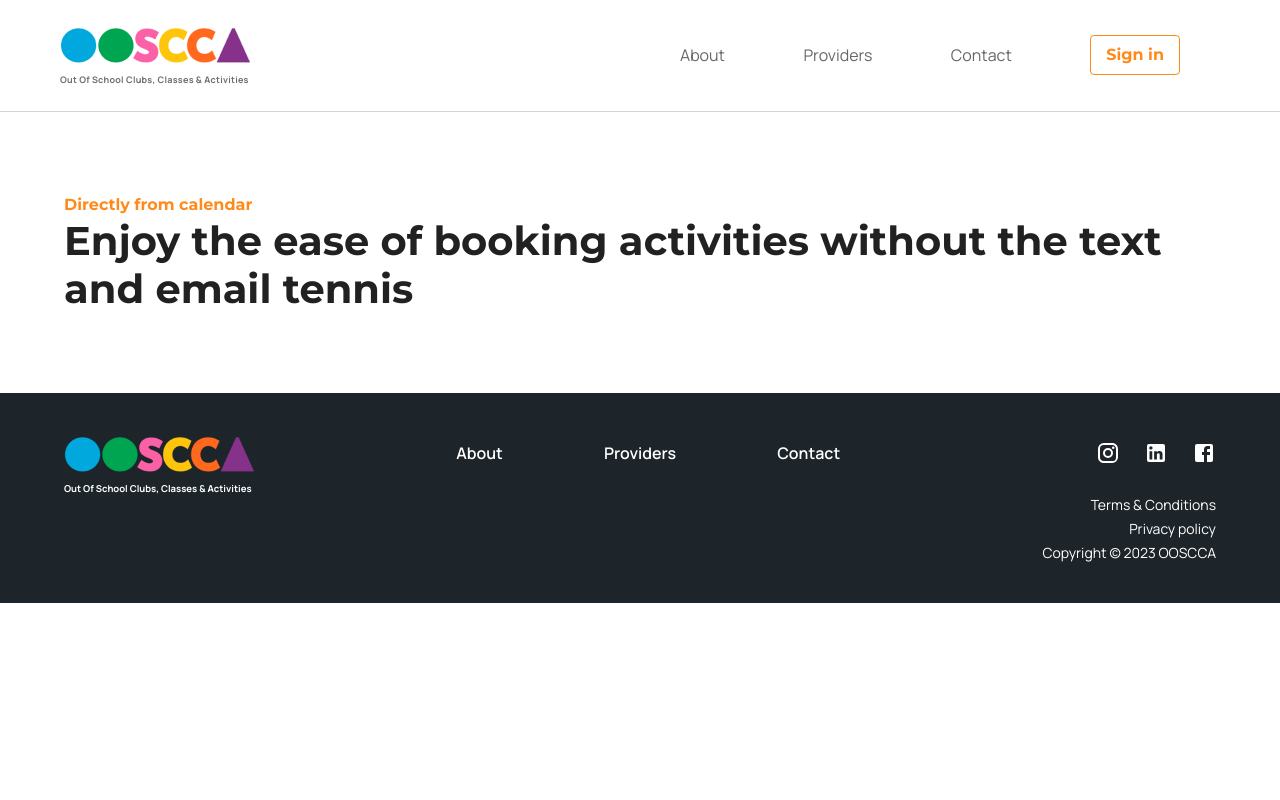
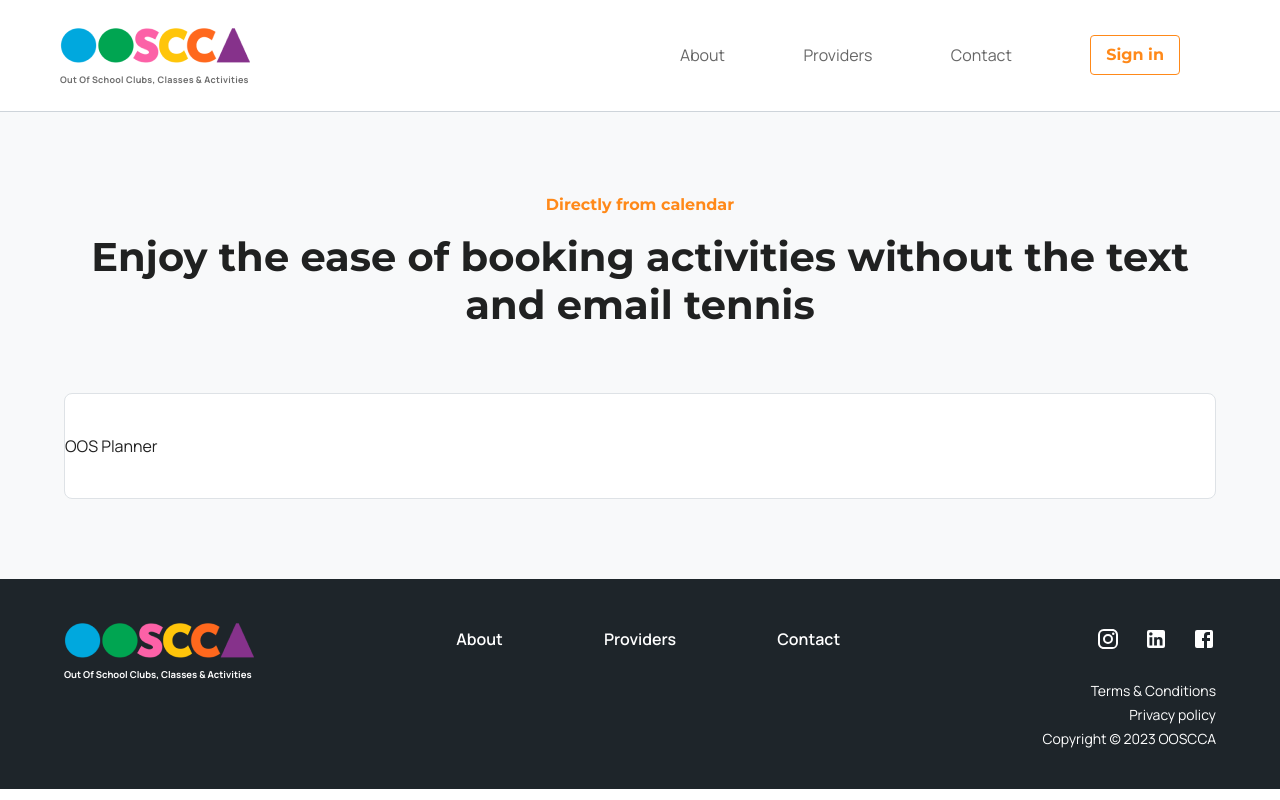
Before and after one commit to digital-brother/ooscca-fe, a Next.js app: page /booking in a window 1280 px wide. Built offline with nearby package versions, Linux system fonts and the light colour scheme.

Commit message:
Add OOS Planner container

```diff
--- a/src/app/booking/OOSPlanner.js
+++ /dev/null
@@ -1,12 +0,0 @@
-import { Box, Container, Typography } from "@mui/material";
-
-export default function OOSPlanner() {
-  return (
-    <Box>
-      <Container sx={{ my: 10 }}>
-        <Typography variant="overlineBold">Directly from calendar</Typography>
-        <Typography variant="h2">Enjoy the ease of booking activities without the text and email tennis</Typography>
-      </Container>
-    </Box>
-  );
-}
--- /dev/null
+++ b/src/app/booking/OOSPlannerSection.js
@@ -0,0 +1,25 @@
+import { Box, Container, Typography } from "@mui/material";
+
+function OOSPlanner({ sx }) {
+  return (
+    <Box sx={{ borderRadius: 2, bgcolor: "white", border: "1px solid", borderColor: "grey.200", ...sx }}>
+      OOS Planner
+    </Box>
+  );
+}
+
+export default function OOSPlannerSection() {
+  return (
+    <Box sx={{ bgcolor: "grey.50", py: 10 }}>
+      <Container>
+        <Box sx={{ textAlign: "center" }}>
+          <Typography variant="overlineBold">Directly from calendar</Typography>
+          <Typography variant="h2" sx={{ mt: 2 }}>
+            Enjoy the ease of booking activities without the text and email tennis
+          </Typography>
+        </Box>
+        <OOSPlanner sx={{ mt: 8, py: 5 }} />
+      </Container>
+    </Box>
+  );
+}
--- a/src/app/booking/page.js
+++ b/src/app/booking/page.js
@@ -1,9 +1,9 @@
-import OOSPlanner from "./OOSPlanner";
+import OOSPlannerSection from "./OOSPlannerSection";
 
 export default function Booking() {
   return (
     <>
-      <OOSPlanner />
+      <OOSPlannerSection />
     </>
   )
 }
```
